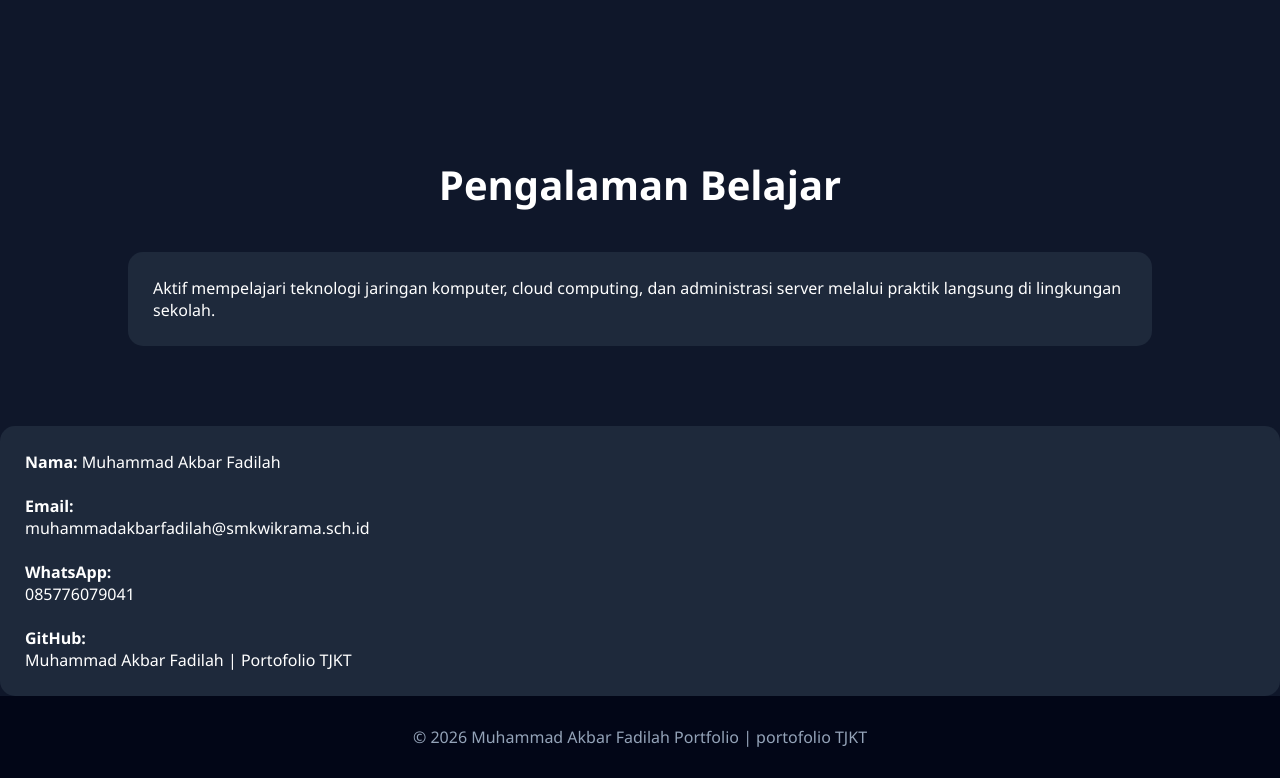
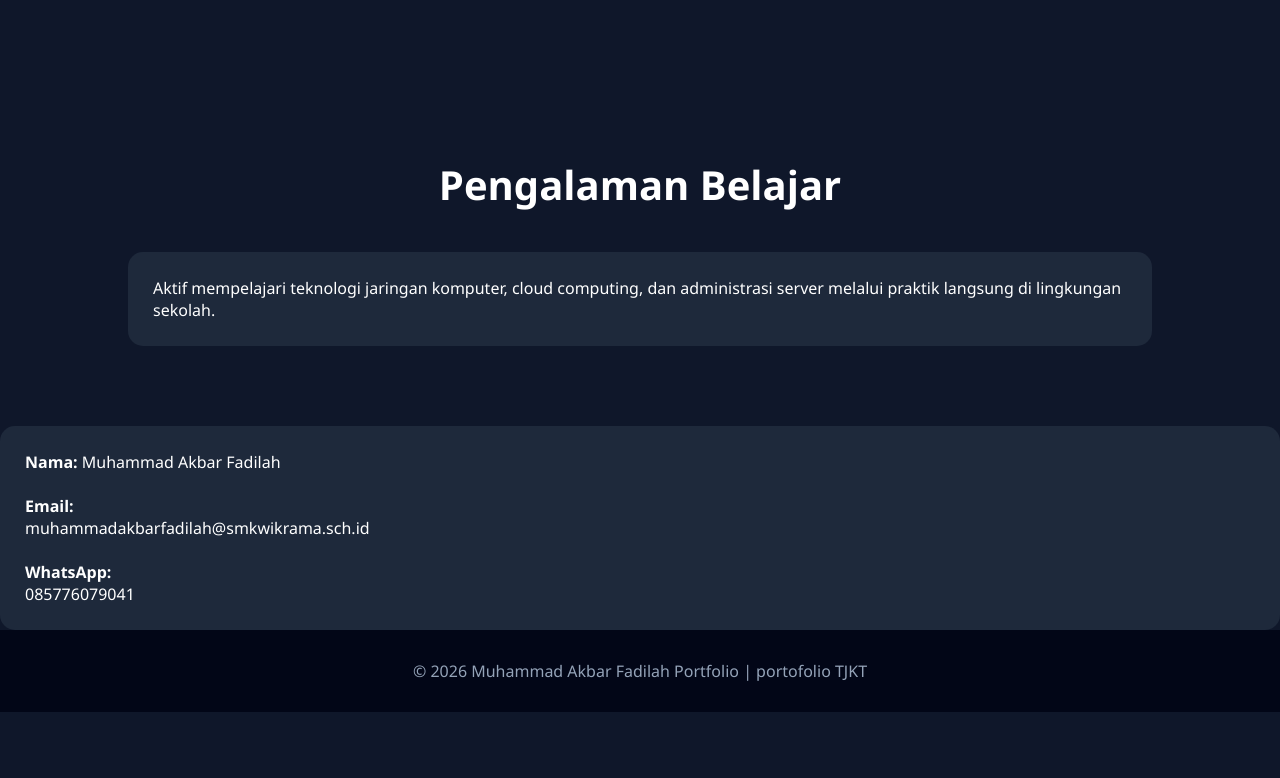
Before and after one commit to muhammadakbrafadilah-cell/akbar24.github.io, a plain HTML site: page index.html in a window 1280 px wide. Shown: the part 1629-2407 px from the top of the page. After the commit the page ends 2341 px from the top, so only its background shows below. Drawn offline with Linux system fonts and the light colour scheme.

Commit message:
Update index.html

```diff
--- a/index.html
+++ b/index.html
@@ -218,11 +218,6 @@ muhammadakbarfadilah@smkwikrama.sch.id</p>
 <p><strong>WhatsApp:</strong><br>
 085776079041</p>
 
-<br>
-
-<p><strong>GitHub:</strong><br>
-Muhammad Akbar Fadilah | Portofolio TJKT</p>
-
 </div>
 </section>
 
```
